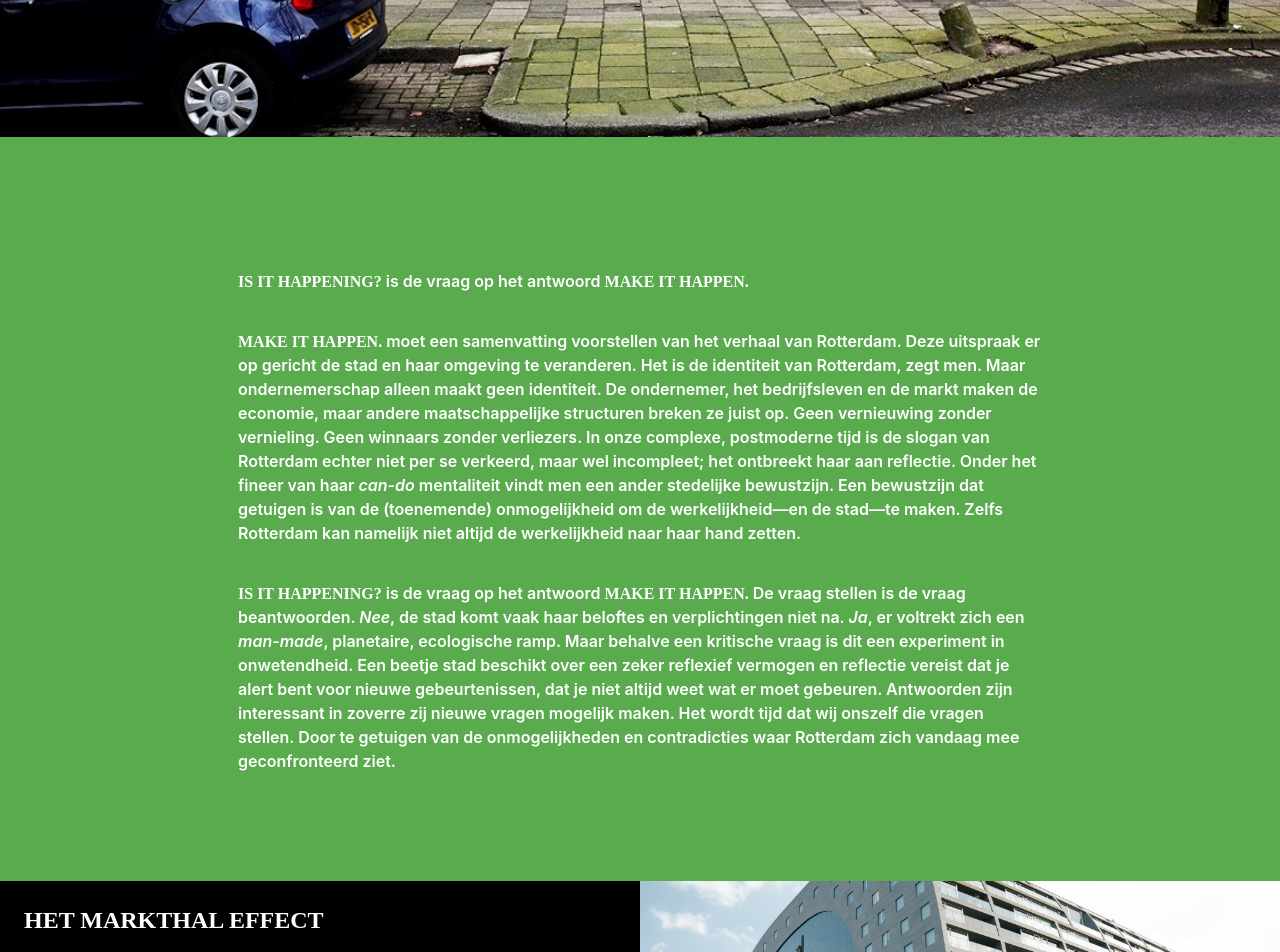
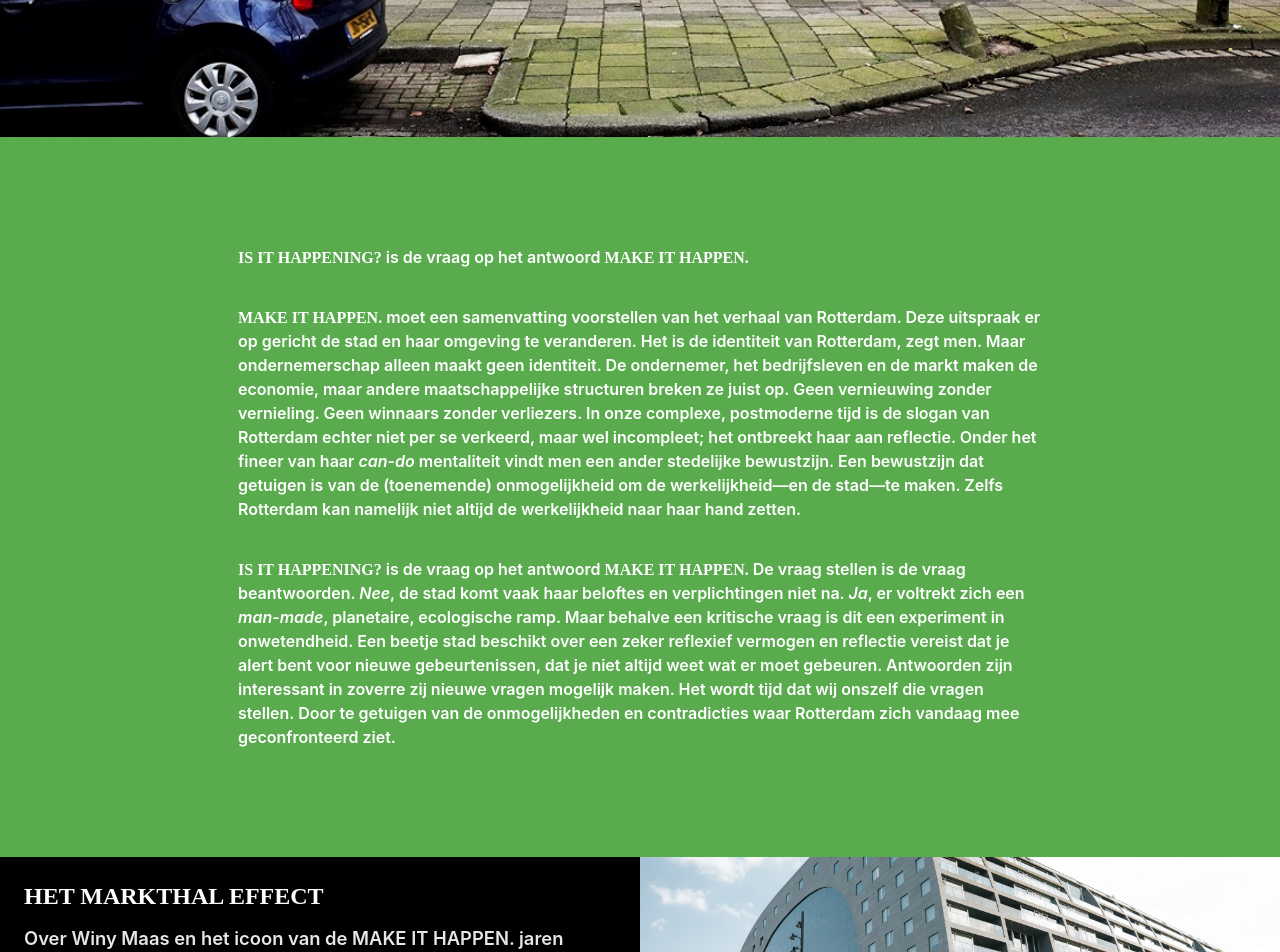
Before and after one commit to norealdirection/norealdirection.github.io, a Jekyll site: the page built from index.markdown, in a window 1280 px wide. Shown: the part 543-1495 px from the top of the page. Built offline with Jekyll 4.4.1, drawn with Linux system fonts in a browser that asks for light colours.

Commit message:
Update _layout.scss

```diff
--- a/_sass/minima/_layout.scss
+++ b/_sass/minima/_layout.scss
@@ -176,7 +176,7 @@
 
 	.intro {
 		text-align: center;
-		padding: $spacing-unit/2 $spacing-unit/2;
+		//padding: $spacing-unit/2 $spacing-unit/2;
 		font-size: 1.75rem;
 
 		strong {
```
